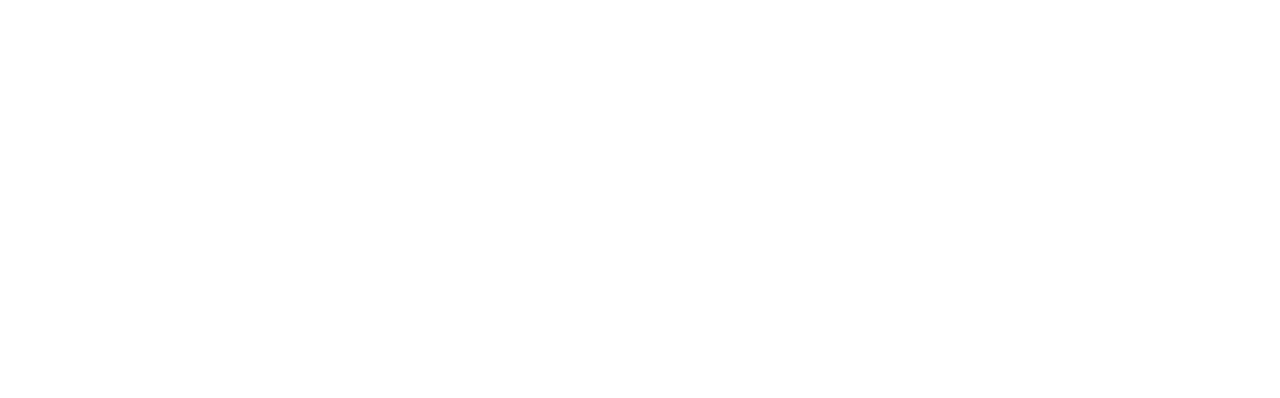
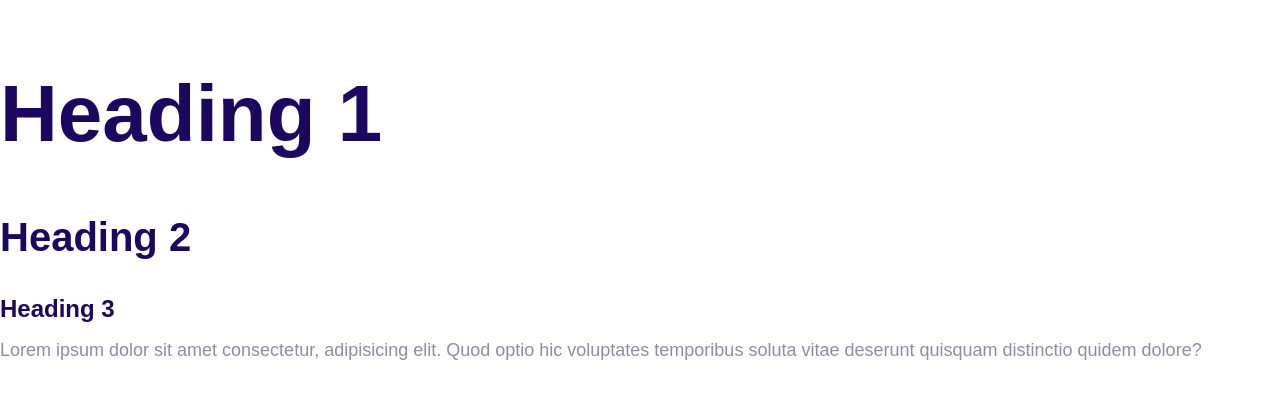
Before and after one commit to enoch-amart/nokify, a plain HTML site: page index.html in a window 1280 px wide. Drawn offline with Linux system fonts and the light colour scheme.

Commit message:
define the styles for the fonts

```diff
--- a/css/styles.css
+++ b/css/styles.css
@@ -2,6 +2,58 @@
   --color-primary: #2584ff;
   --color-secondary: #00d9ff;
   --color-accent: #ff3500;
-  --color-heading: #1b0760;
+  --color-headings: #1b0760;
   --color-body: #918ca4;
 }
+
+html {
+  font-size: 62.5%;
+}
+
+body {
+  font-family: Arial, Helvetica, sans-serif;
+  font-size: 2.4rem;
+  line-height: 1.5;
+  color: var(--color-body);
+}
+
+h1,
+h2,
+h3 {
+  color: var(--color-headings);
+  margin-bottom: 1rem;
+}
+
+h1 {
+  font-size: 7rem;
+}
+
+h2 {
+  font-size: 4rem;
+}
+
+h3 {
+  font-size: 3rem;
+}
+
+p {
+  margin-top: 0;
+}
+
+@media screen and (min-width: 600px) {
+  body {
+    font-size: 1.8rem;
+  }
+
+  h1 {
+    font-size: 8rem;
+  }
+
+  h2 {
+    font-size: 4rem;
+  }
+
+  h3 {
+    font-size: 2.4rem;
+  }
+}
--- a/index.html
+++ b/index.html
@@ -7,5 +7,14 @@
     <link rel="stylesheet" href="/css/normalize.css" />
     <link rel="stylesheet" href="/css/styles.css" />
   </head>
-  <body></body>
+  <body>
+    <h1>Heading 1</h1>
+    <h2>Heading 2</h2>
+    <h3>Heading 3</h3>
+    <p>
+      Lorem ipsum dolor sit amet consectetur, adipisicing elit. Quod optio hic
+      voluptates temporibus soluta vitae deserunt quisquam distinctio quidem
+      dolore?
+    </p>
+  </body>
 </html>
```
